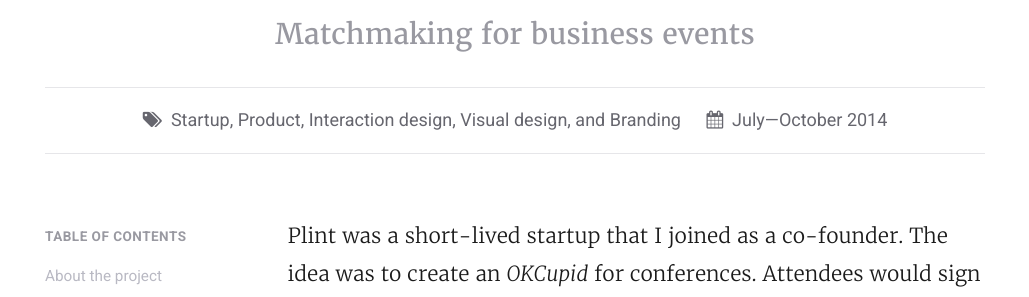
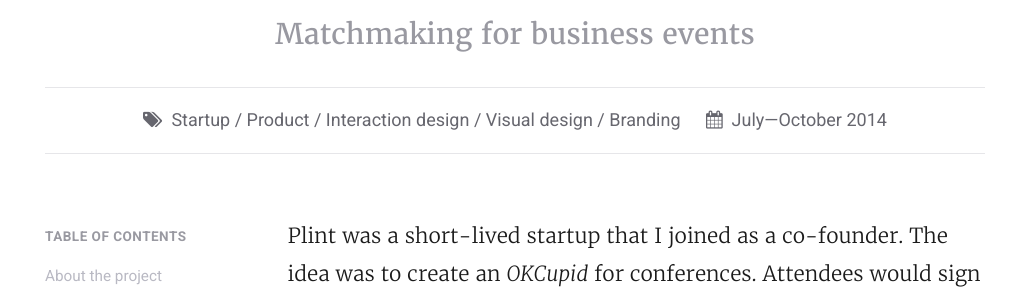
Before and after one commit to yosefw/yosefw.github.io, a Jekyll site: the page built from projects/plint/index.md, in a window 1280 px wide and 900 px high, scrolled down 689 px. Shown: the part 151-448 px from the top of the window, without its empty margins (125-1154 px from the left). Built offline with Jekyll 4.4.1, drawn with Linux system fonts in a browser that asks for light colours; nearby versions of some CDN libraries; library files that are not in the unit come from our copies; comment, search, counter and statistics services are not loaded.

Commit message:
New delimiter for tags

```diff
--- a/_layouts/project.html
+++ b/_layouts/project.html
@@ -30,7 +30,7 @@ layout: default
             <span class="sr-only">Tags</span>
           </dt>
           <dd>
-            {{ page.tags | array_to_sentence_string }}
+            {{ page.tags | join: ' / ' }}
           </dd>
         </dl>
         {% endif %}
```
